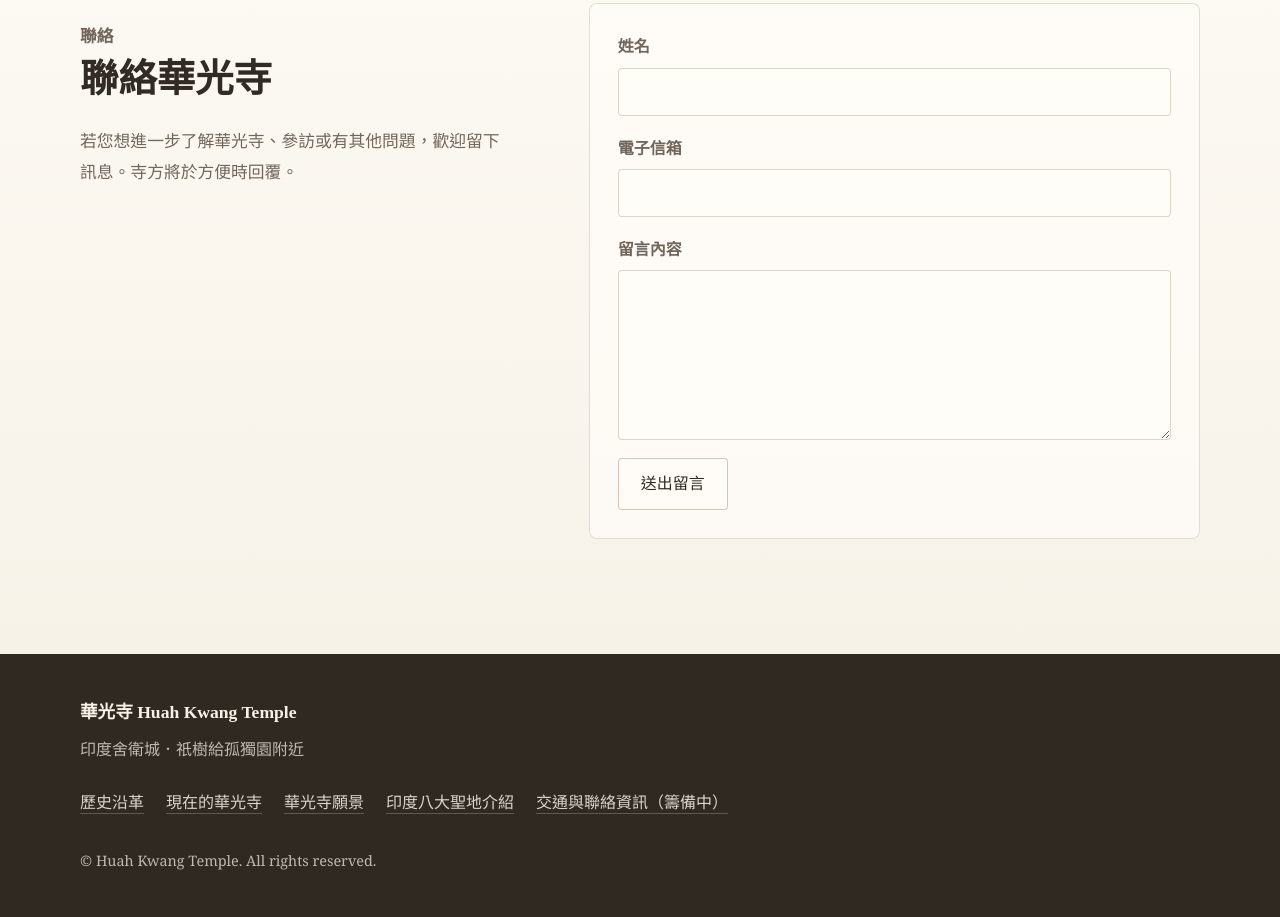
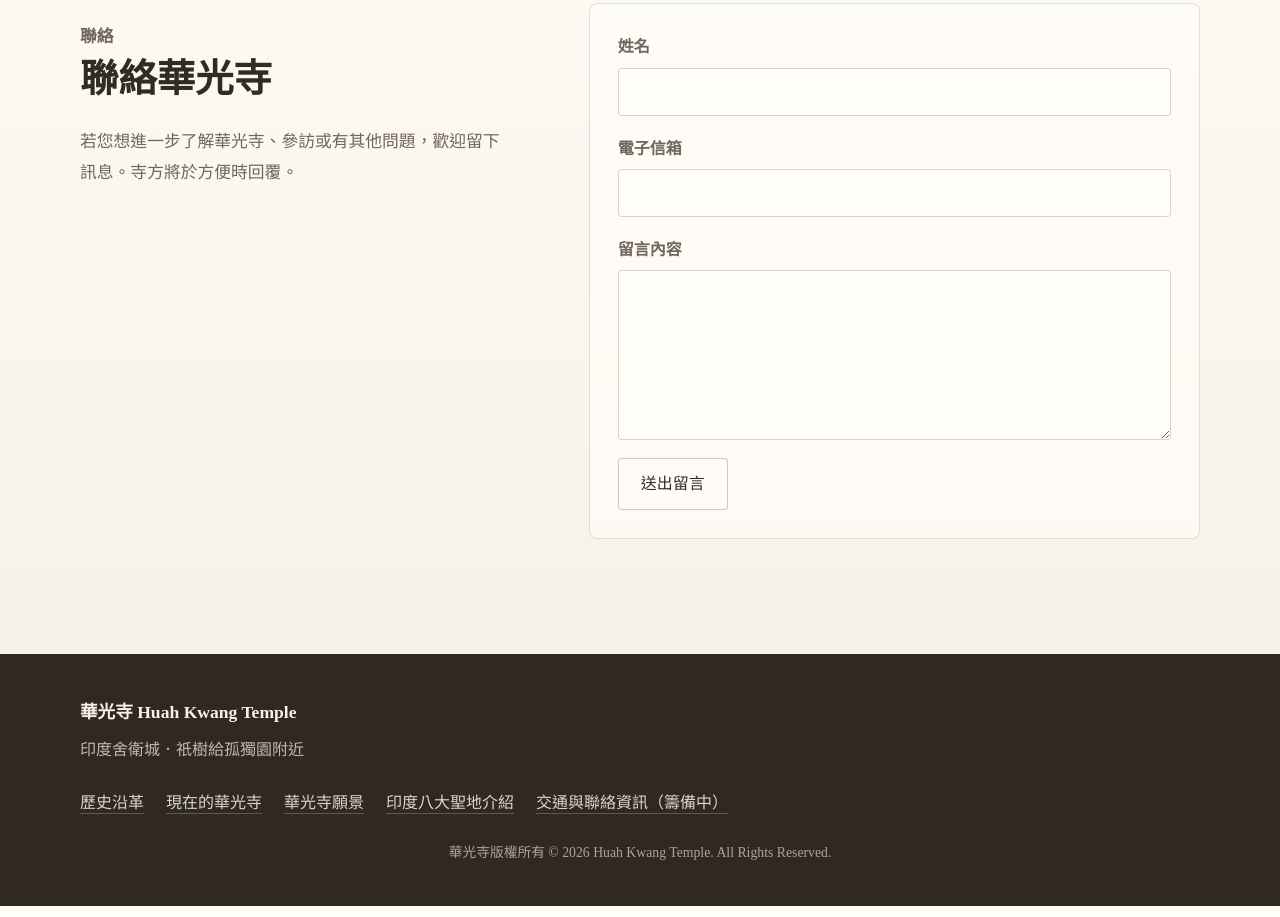
Before and after one commit to WalterinTW/huahkwang-site, a website: page index.html in a window 1280 px wide. Shown: the part 3422-4339 px from the top of the page. Drawn offline with Linux system fonts and the light colour scheme.

Commit message:
Update homepage footer copyright

```diff
--- a/assets/css/style.css
+++ b/assets/css/style.css
@@ -712,6 +712,14 @@ h3 {
   color: rgba(248, 241, 230, 0.72);
 }
 
+.site-footer .footer-copyright {
+  margin: 0;
+  color: rgba(248, 241, 230, 0.62);
+  font-size: 0.86rem;
+  line-height: 1.6;
+  text-align: center;
+}
+
 .site-footer nav {
   display: flex;
   flex-wrap: wrap;
--- a/index.html
+++ b/index.html
@@ -212,7 +212,7 @@
           <a href="https://walterintw.github.io/huahkwang-sacred-sites/">印度八大聖地介紹</a>
           <a href="#contact">交通與聯絡資訊（籌備中）</a>
         </nav>
-        <p class="copyright">© Huah Kwang Temple. All rights reserved.</p>
+        <p class="footer-copyright">華光寺版權所有 © 2026 Huah Kwang Temple. All Rights Reserved.</p>
       </div>
     </footer>
 
```
